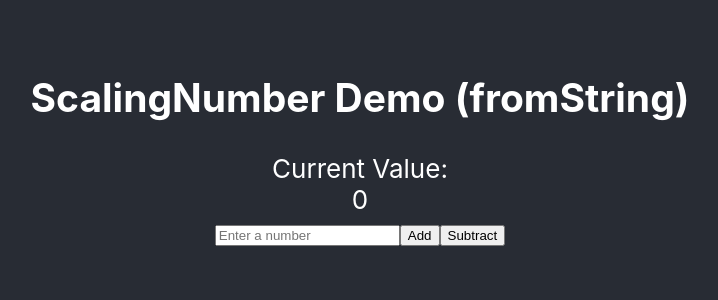
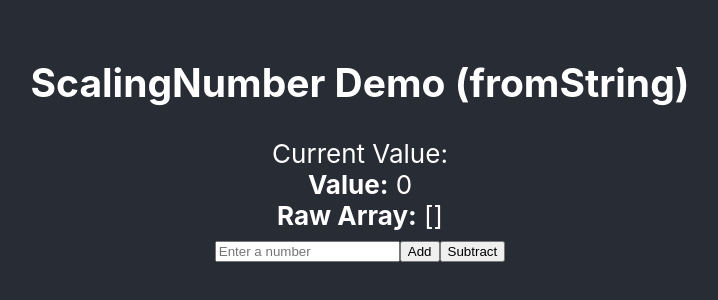
Before and after one commit to Carth501/ever-greater-2, a React (Create React App) app in the folder ever-greater-client/: page / in a window 1280 px wide. Shown: the part 256-556 px from the top of the page, without its empty margins (280-998 px from the left). Built offline with nearby package versions, Linux system fonts and the light colour scheme.

Commit message:
Enhance ScalingNumber to support scientific notation in toString method and update ScalingNumberDisplay to show formatted value and raw array

```diff
--- a/ever-greater-client/src/classes/ScalingNumber.ts
+++ b/ever-greater-client/src/classes/ScalingNumber.ts
@@ -41,12 +41,26 @@ class ScalingNumber {
     }
   }
 
-  toString(): string {
+  toString(scientific: boolean = false): string {
     if (this.digits.length === 0) return "0";
-    return this.digits
-      .reverse()
-      .map((digit, index) => digit + "e" + index * 9)
-      .join(" + ");
+    if (scientific) {
+      const mostSignificant = this.digits[this.digits.length - 1];
+      const magnitude = Math.floor(Math.log10(mostSignificant));
+      const divisor = Math.pow(10, Math.floor(magnitude));
+      const firstDigit = Math.floor(mostSignificant / divisor);
+      const trailingDigits = mostSignificant % divisor;
+      const roundedTrailing = Math.round(
+        trailingDigits / Math.pow(10, magnitude - 3),
+      );
+      const exponent = (this.digits.length - 1) * 9;
+      return `${firstDigit}.${roundedTrailing}e${exponent}`;
+    } else {
+      return this.digits
+        .slice()
+        .reverse()
+        .map((digit, index) => digit.toString().padStart(9, "0"))
+        .join("");
+    }
   }
 
   fromString(str: string): void {
@@ -66,6 +80,10 @@ class ScalingNumber {
       0,
     );
   }
+
+  getDigits(): number[] {
+    return [...this.digits];
+  }
 }
 
 export default ScalingNumber;
--- a/ever-greater-client/src/components/ScalingNumberDisplay.tsx
+++ b/ever-greater-client/src/components/ScalingNumberDisplay.tsx
@@ -10,7 +10,12 @@ function ScalingNumberDisplay({ scalingNumber, label }: Props): JSX.Element {
   return (
     <div className="scaling-number-display">
       {label && <label>{label}</label>}
-      <div>{scalingNumber.getValue()}</div>
+      <div>
+        <strong>Value:</strong> {scalingNumber.toString(true)}
+      </div>
+      <div>
+        <strong>Raw Array:</strong> [{scalingNumber.getDigits().join(", ")}]
+      </div>
     </div>
   );
 }
```
